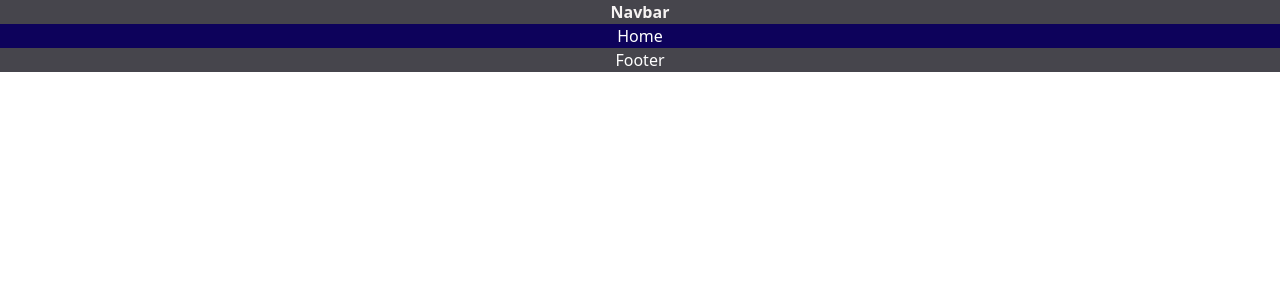
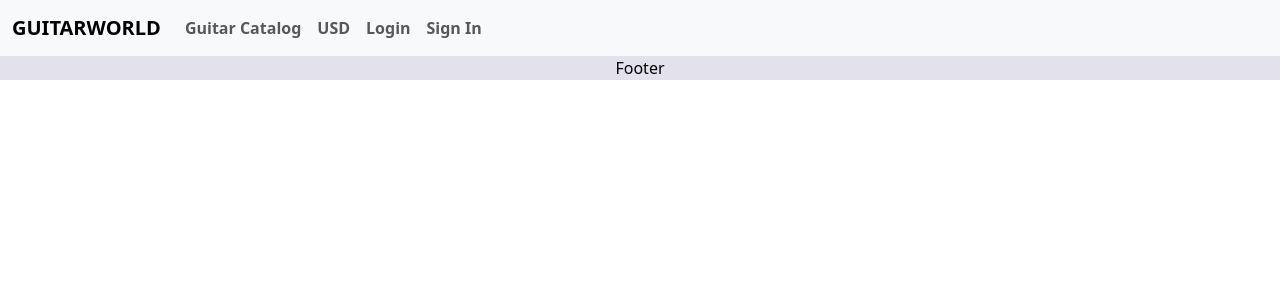
Before and after one commit to EdnGG/frontend-restAPI-ucamp, a React (Create React App) app: page / in a window 1280 px wide. Shown: the top 300 px of the page. Built offline with nearby package versions, Linux system fonts and the light colour scheme.

Commit message:
saving changes on railway branch

```diff
--- a/package.json
+++ b/package.json
@@ -7,7 +7,7 @@
     "@testing-library/react": "^13.4.0",
     "@testing-library/user-event": "^13.5.0",
     "axios": "^1.2.2",
-    "bootstrap": "^5.2.3",
+    "bootstrap": "^5.3.0-alpha1",
     "react": "^18.2.0",
     "react-bootstrap": "^2.7.0",
     "react-dom": "^18.2.0",
--- a/src/App.css
+++ b/src/App.css
@@ -6,20 +6,20 @@
   color: rgb(246, 243, 243);
   font-weight: 900;
   width: 100%;
-  height: 20%;
+  height: 40%;
   background-color: rgb(70, 69, 76);
 }
 .container__home{
   width: 100%;
   height: 100%;
-  background-color: rgb(13, 2, 91);
-  color: white;
+  background-color: rgb(239, 239, 244);
+  color: black;
 }
 .container__footer{
   width: 100%;
   height: 100%;
-  background-color: rgb(70, 69, 76);
-  color: white;
+  background-color: rgb(227, 225, 236);
+  color: black;
 }
 
 
--- a/src/App.js
+++ b/src/App.js
@@ -1,13 +1,25 @@
 import React from "react";
 import "./App.css";
+import { Routes, Route } from "react-router-dom";
 import Layout from "./layout/Layout";
-import { Routes, Route } from "react-router-dom";
+import Home from "./pages/Home";
+import Login from "./pages/Login";
+import SignIn from "./pages/SignIn";
+import NotFound from "./pages/NotFound";
+import Guitars from "./pages/Guitars";
+
 
 function App() {
   return (
     <div className="App">
       <Routes>
         <Route exact path="/" element={<Layout />}></Route>
+        <Route index element={<Layout />} />
+          <Route path="/login" element={<Login />} />
+          <Route path="/signin" element={<SignIn />} />
+          <Route path="/guitars" element={<Guitars />} />
+          {/* <Route path="/guitar/:id" element={<P />} /> */}
+          <Route path="*" element={<NotFound />} />
       </Routes>
 
     </div>
--- a/src/components/Navbar.jsx
+++ b/src/components/Navbar.jsx
@@ -1,9 +1,58 @@
-import React from 'react'
+import { Link, Outlet } from "react-router-dom";
+import Button from 'react-bootstrap/Button';
+import Container from 'react-bootstrap/Container';
+import Form from 'react-bootstrap/Form';
+import Nav from 'react-bootstrap/Nav';
+import Navbar from 'react-bootstrap/Navbar';
+import NavDropdown from 'react-bootstrap/NavDropdown';
 
-const Navbar = () => {
+function Navbar2() {
   return (
-    <div>Navbar</div>
-  )
+    <div>
+    <Navbar bg="light" expand="lg" sticky="top">
+      <Container fluid>
+        <Navbar.Brand href="/">GUITARWORLD</Navbar.Brand>
+        <Navbar.Toggle aria-controls="navbarScroll" />
+        <Navbar.Collapse id="navbarScroll">
+          <Nav
+            className="me-auto my-2 my-lg-0 flex-row"
+            style={{ maxHeight: '200px' }}
+            navbarScroll
+
+          >
+            <Nav.Link href="/guitars">Guitar Catalog</Nav.Link>
+            <Nav.Link href="#action1">USD</Nav.Link>
+            <Nav.Link href="/login">Login</Nav.Link>
+            <Nav.Link href="/signin">Sign In</Nav.Link>
+            {/* <NavDropdown title="Link" id="navbarScrollingDropdown">
+              <NavDropdown.Item href="#action3">Action</NavDropdown.Item>
+              <NavDropdown.Item href="#action4">
+                Another action
+              </NavDropdown.Item>
+              <NavDropdown.Divider />
+              <NavDropdown.Item href="#action5">
+                Something else here
+              </NavDropdown.Item>
+            </NavDropdown> */}
+            {/* <Nav.Link href="#" disabled>
+              Link
+            </Nav.Link> */}
+          </Nav>
+          {/* <Form className="d-flex">
+            <Form.Control
+              type="search"
+              placeholder="Search"
+              className="me-2"
+              aria-label="Search"
+            />
+            <Button variant="outline-success">Search</Button>
+          </Form> */}
+        </Navbar.Collapse>
+      </Container>
+      </Navbar>
+      <Outlet />
+      </div>
+  );
 }
 
-export default Navbar
+export default Navbar2;
--- a/src/layout/Layout.jsx
+++ b/src/layout/Layout.jsx
@@ -1,5 +1,6 @@
 import React from "react";
-import Navbar from "../components/Navbar";
+import { Link, Outlet } from "react-router-dom";
+import Navbar2 from "../components/Navbar";
 import Footer from "../components/Footer";
 import Home from "../pages/Home"
 
@@ -8,10 +9,11 @@ const layout = () => {
   return (
     <>
       <div className="container__navbar">
-        <Navbar />
+        <Navbar2 />
       </div>
       <div className="container__home">
-        <Home />
+        {/* <Home /> */}
+        {/* <Outlet /> */}
       </div>
 
 
--- /dev/null
+++ b/src/pages/Guitars.jsx
@@ -0,0 +1,9 @@
+import React from 'react'
+
+const Guitars = () => {
+  return (
+    <div>Guitars</div>
+  )
+}
+
+export default Guitars
--- /dev/null
+++ b/src/pages/Login.jsx
@@ -0,0 +1,9 @@
+import React from 'react'
+
+const Login = () => {
+  return (
+    <div>Login</div>
+  )
+}
+
+export default Login
--- /dev/null
+++ b/src/pages/NotFound.jsx
@@ -0,0 +1,9 @@
+import React from 'react'
+
+const NotFound = () => {
+  return (
+    <div>NotFound</div>
+  )
+}
+
+export default NotFound
--- /dev/null
+++ b/src/pages/SignIn.jsx
@@ -0,0 +1,9 @@
+import React from 'react'
+
+const SignIn = () => {
+  return (
+    <div>Sign In</div>
+  )
+}
+
+export default SignIn
```
Also changed, not shown: 1 other file (tests, documents, lock files or other folders).
